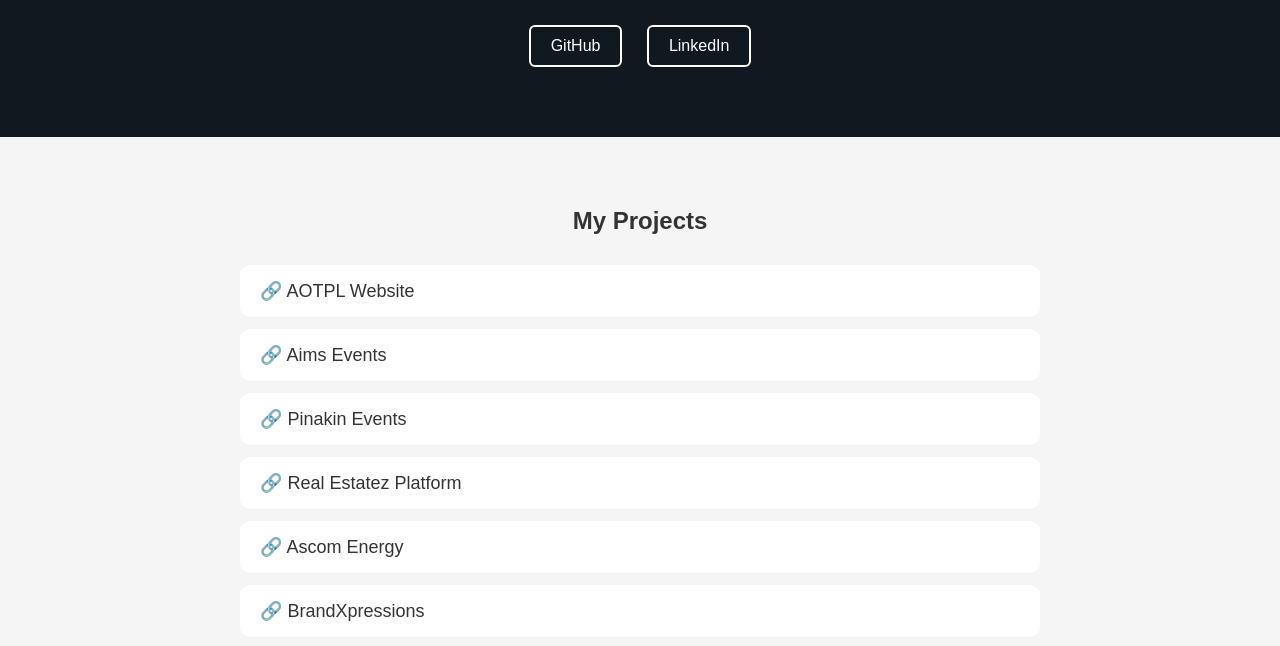
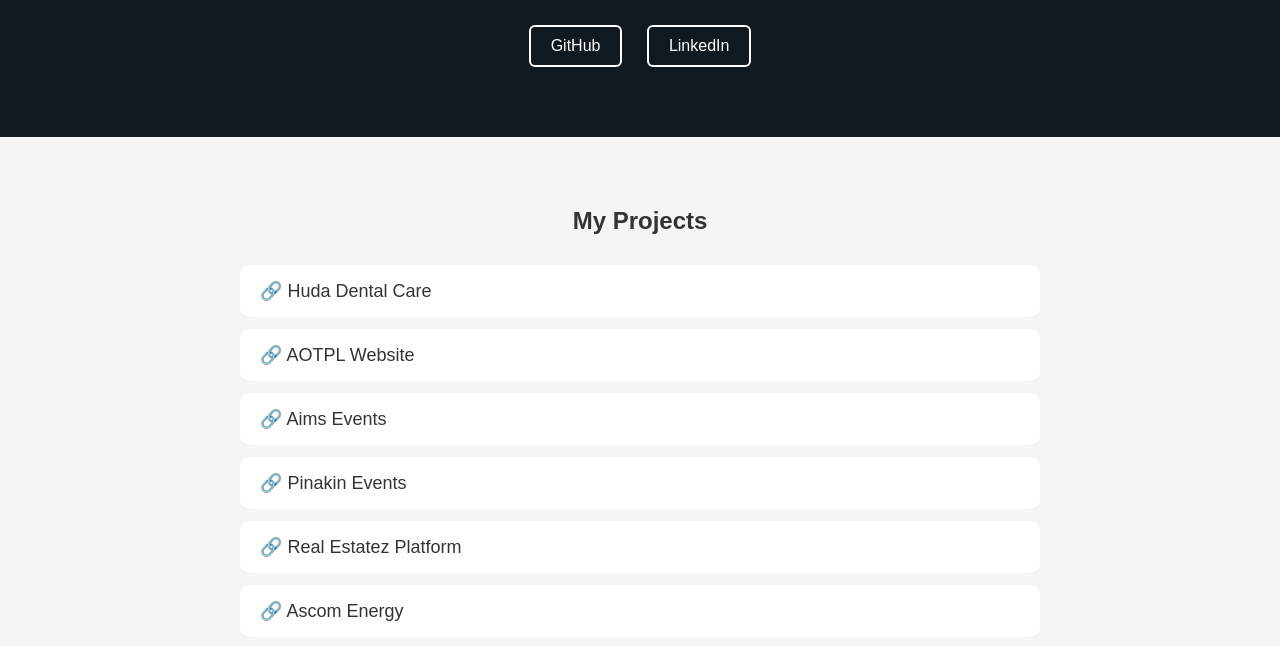
Before and after one commit to aghataquee/Portfolio_Mine, a plain HTML site: page index.html in a window 1280 px wide. Shown: the part 147-793 px from the top of the page. Drawn offline with Linux system fonts and the light colour scheme.

Commit message:
Add clickable link for Huda Dental Care project

```diff
--- a/index.html
+++ b/index.html
@@ -108,6 +108,7 @@
     <h2>My Projects</h2>
 
     <ul class="project-list">
+         <li onclick="window.open('https://hudadentalcare.com/', '_blank')">🔗 Huda Dental Care</li>
         <li onclick="window.open('https://aotpl.co.in/', '_blank')">🔗 AOTPL Website</li>
         <li onclick="window.open('https://aimsevents.com/', '_blank')">🔗 Aims Events</li>
         <li onclick="window.open('https://pinakinevents.com/', '_blank')">🔗 Pinakin Events</li>
```
